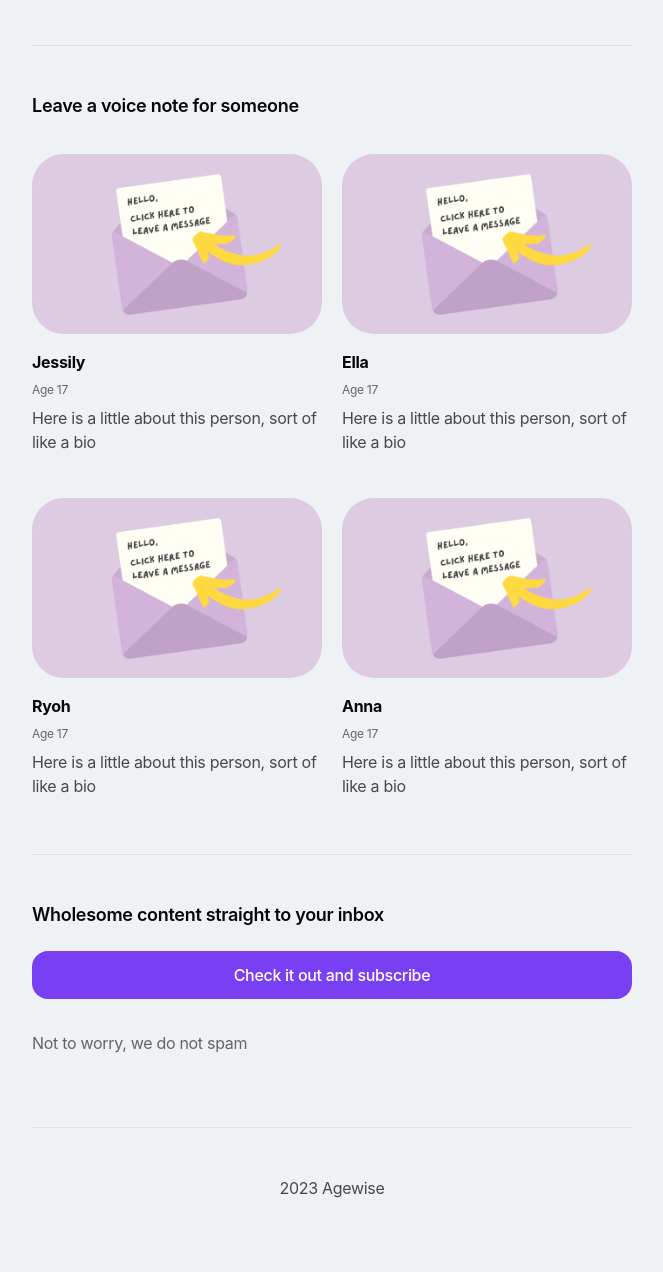
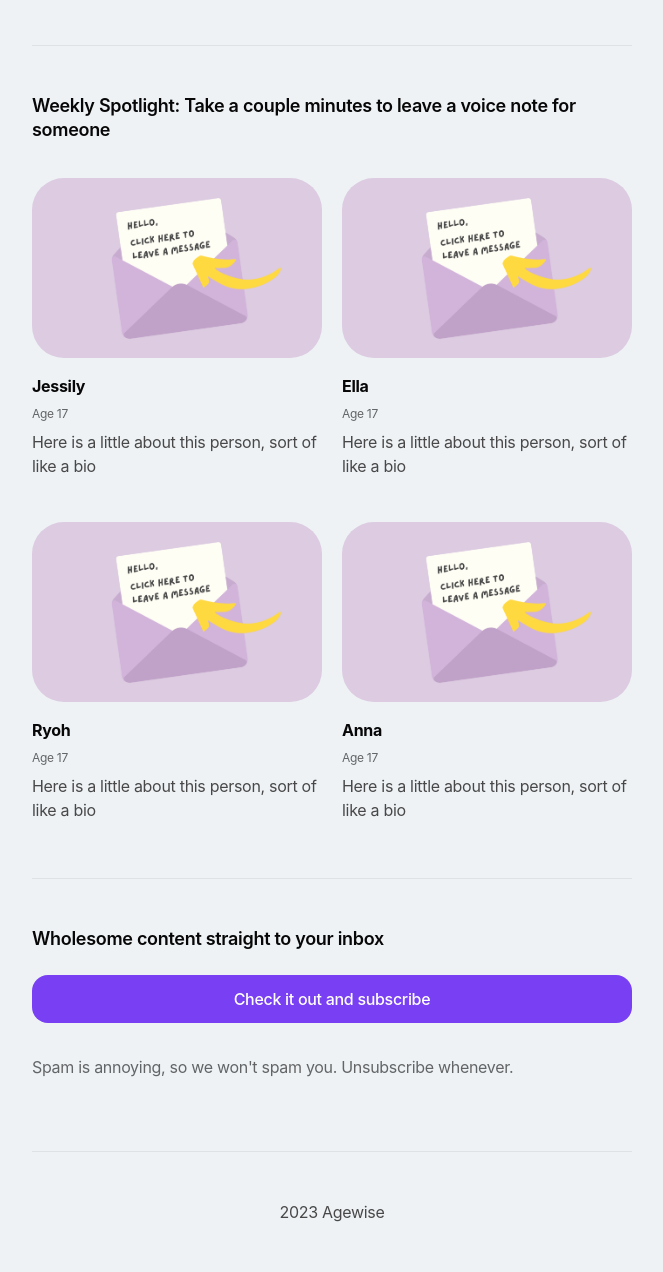
Before and after one commit to annazhong001/agewise, a plain HTML site: page index.html in a window 1280 px wide. Shown: the part 717-1989 px from the top of the page, without its empty margins (308-971 px from the left). Before the commit the page ends 1965 px from the top, so only its background shows below. Drawn offline with nearby package versions, Linux system fonts and the light colour scheme; a script that the page names is missing.

Commit message:
Update index.html

```diff
--- a/index.html
+++ b/index.html
@@ -241,7 +241,7 @@
       <div class="spacing_48"></div>
       <div class="line_divider"></div>
       <div class="spacing_48"></div>
-      <h4 class="section_title">Leave a voice note for someone</h4>
+      <h4 class="section_title">Weekly Spotlight: Take a couple minutes to leave a voice note for someone</h4>
       <div class="spacing_4"></div>
       <div class="spacing_32"></div>
       <!-- <div class="form-block w-form">
@@ -302,7 +302,7 @@
       <div class="spacing_24"></div>
       <a href="https://agewisestudio.substack.com/" class="button_icon accent_button w-inline-block"><div>Check it out and subscribe</div></a>
       <div class="spacing_32"></div>
-      <p class="text_color_muted">Not to worry, we do not spam</p>
+      <p class="text_color_muted">Spam is annoying, so we won't spam you. Unsubscribe whenever.</p>
       <div class="spacing_24"></div>
       <div class="spacing_48"></div>
       <div class="line_divider"></div>
```
